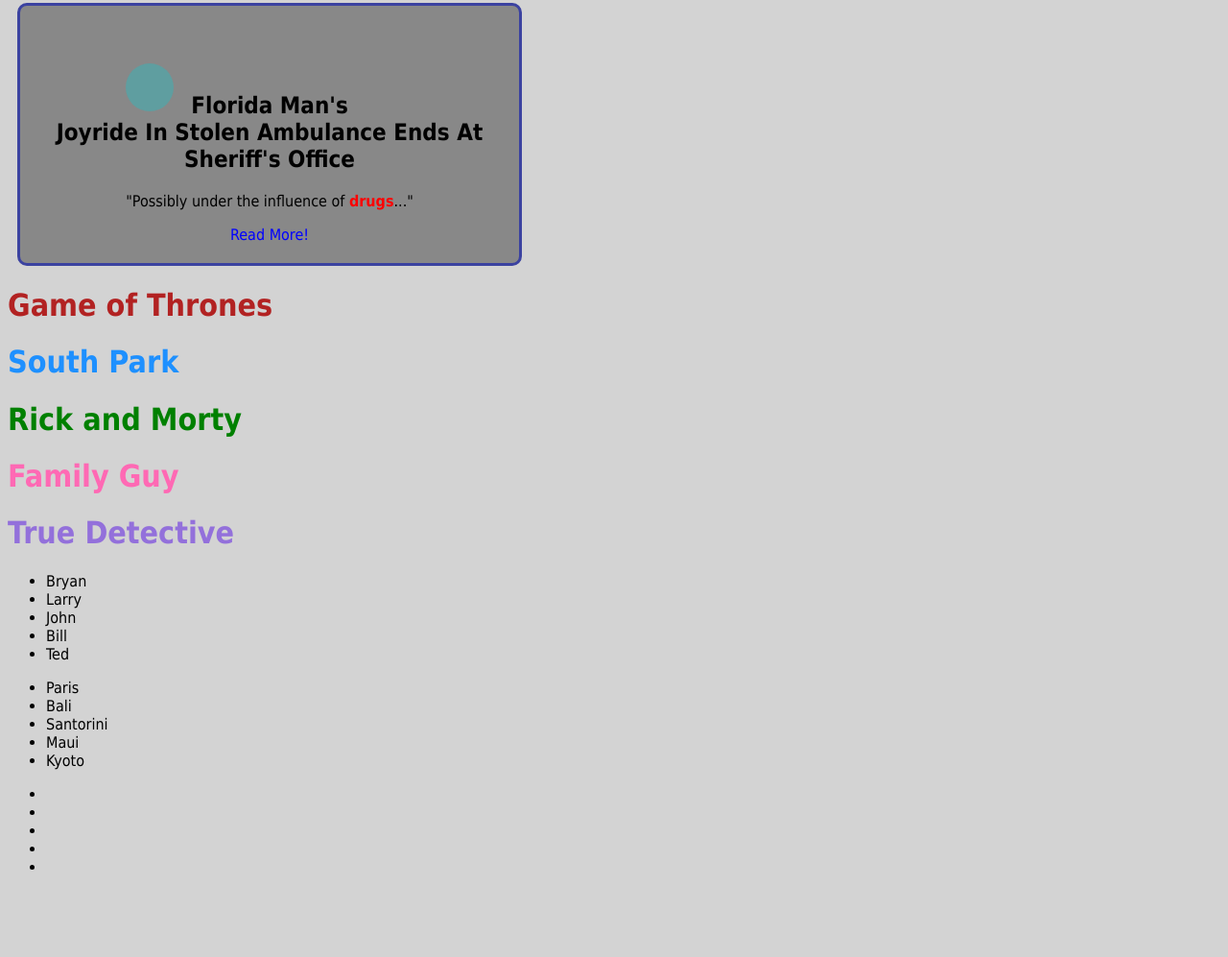
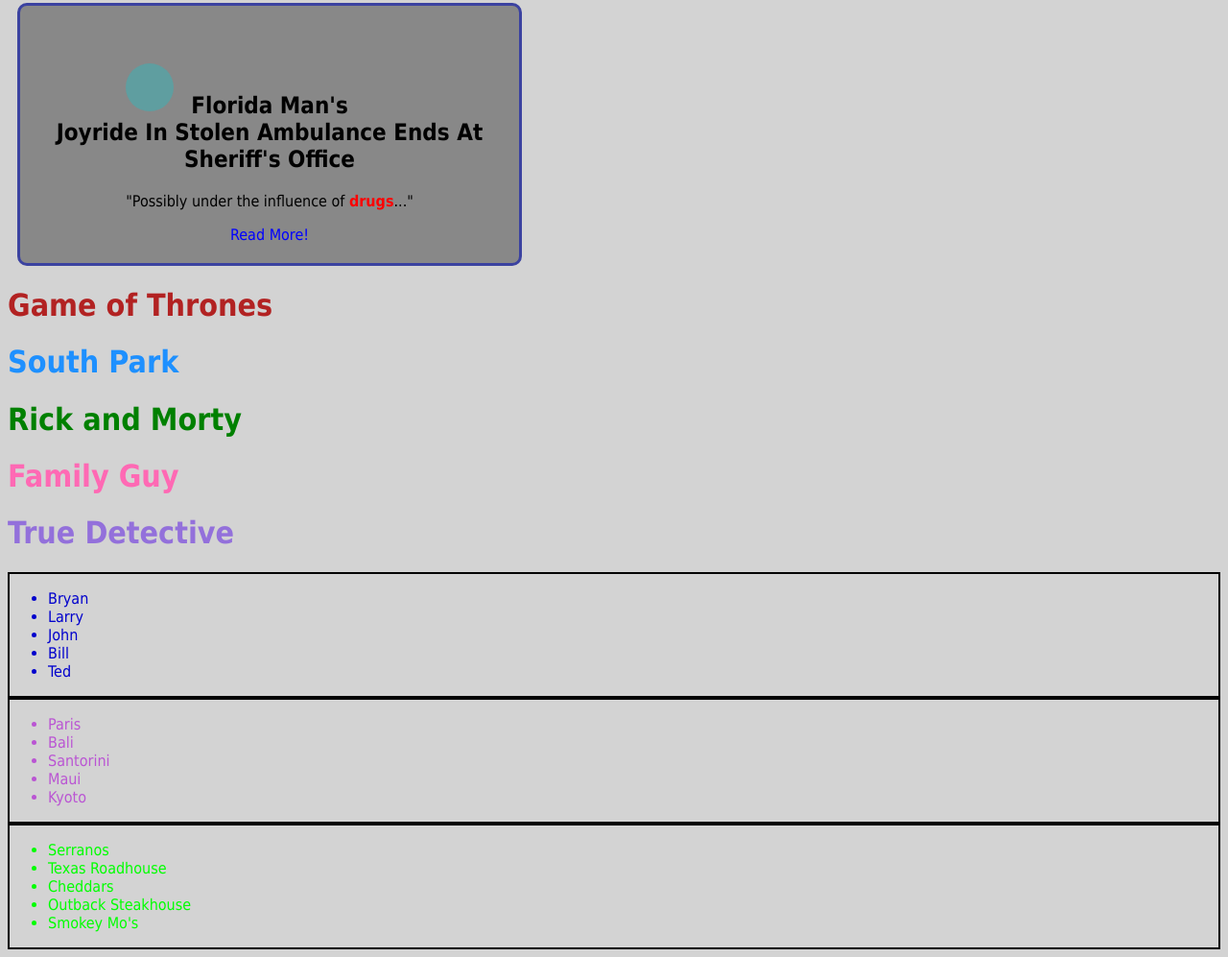
Before and after one commit to Vortiger11/CSS-Drills, a plain HTML site: page index.html in a window 1280 px wide. Shown: the part 802-1799 px from the top of the page at 96% size. Before the commit the page ends 1731 px from the top, so only its background shows below. Drawn offline with Linux system fonts and the light colour scheme.

Commit message:
Final commit

```diff
--- a/index.html
+++ b/index.html
@@ -38,6 +38,7 @@
     <h1 id="show3" class="original">Rick and Morty</h1>
     <h1 id="show4" class="additional">Family Guy</h1>
     <h1 id="show5" class="additional">True Detective</h1>
+    <div class="listBorder">
     <ul>
         <li>Bryan</li>
         <li>Larry</li>
@@ -45,19 +46,24 @@
         <li>Bill</li>
         <li>Ted</li>
     </ul>
-    <ul>
+    </div>
+    <div class="listBorder">
+    <ul class="star">
         <li>Paris</li>
         <li>Bali</li>
         <li>Santorini</li>
         <li>Maui</li>
         <li>Kyoto</li>
     </ul>
-    <ul>
-        <li></li>
-        <li></li>
-        <li></li>
-        <li></li>
-        <li></li>
+    </div>
+    <div class="listBorder">
+    <ul class="star" id="wars">
+        <li>Serranos</li>
+        <li>Texas Roadhouse</li>
+        <li>Cheddars</li>
+        <li>Outback Steakhouse</li>
+        <li>Smokey Mo's</li>
     </ul>
+    </div>
 </body>
 </html>
--- a/styles.css
+++ b/styles.css
@@ -91,3 +91,19 @@ h1 {
 #show5 {
     color: #9370DB;
 }
+
+ul {
+    color: #0000CD;
+}
+
+.star {
+    color: #BA55D3;
+}
+
+#wars {
+    color: #00FF00;
+}
+
+.listBorder {
+    border: solid 2px black
+}
```
